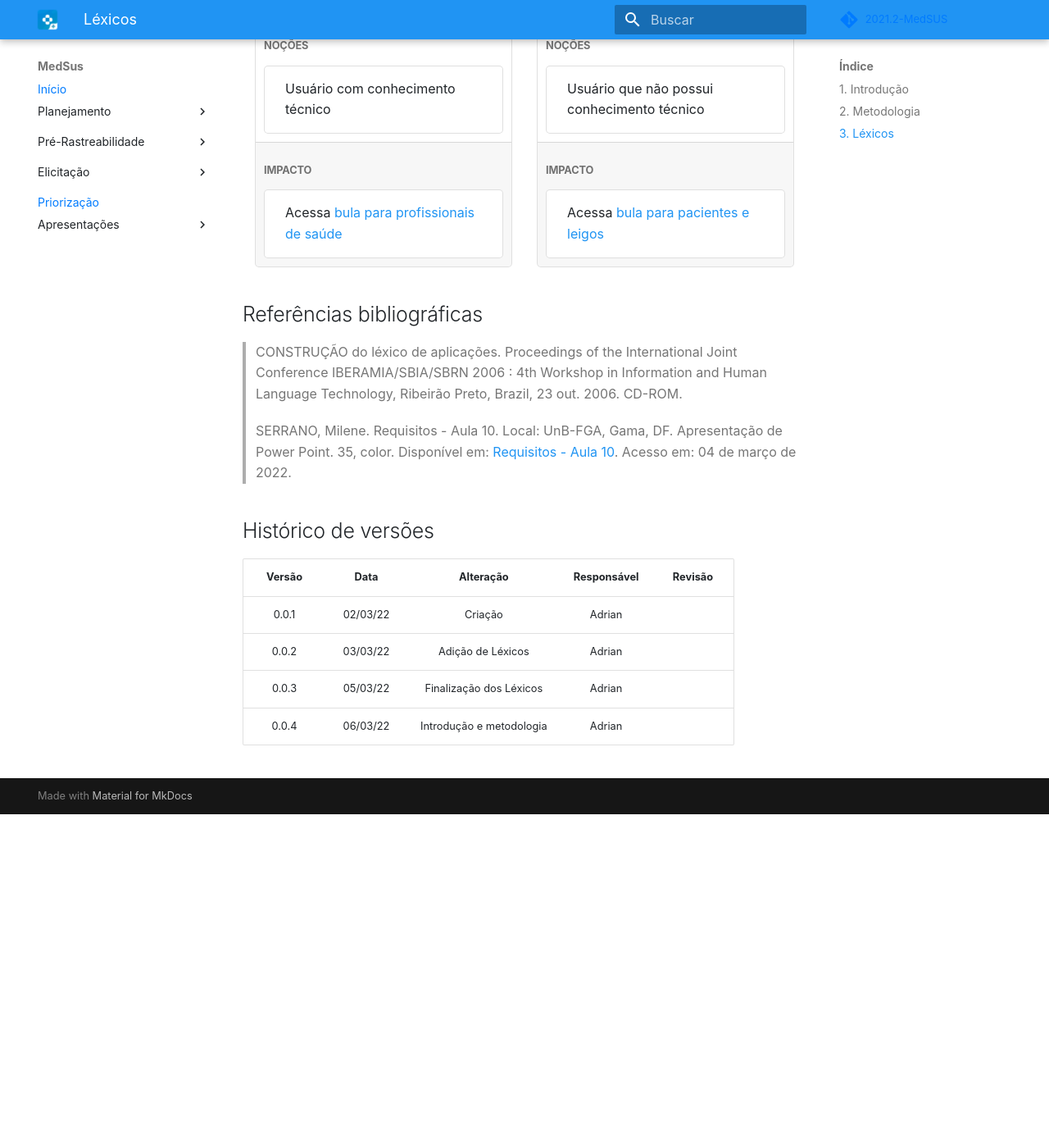
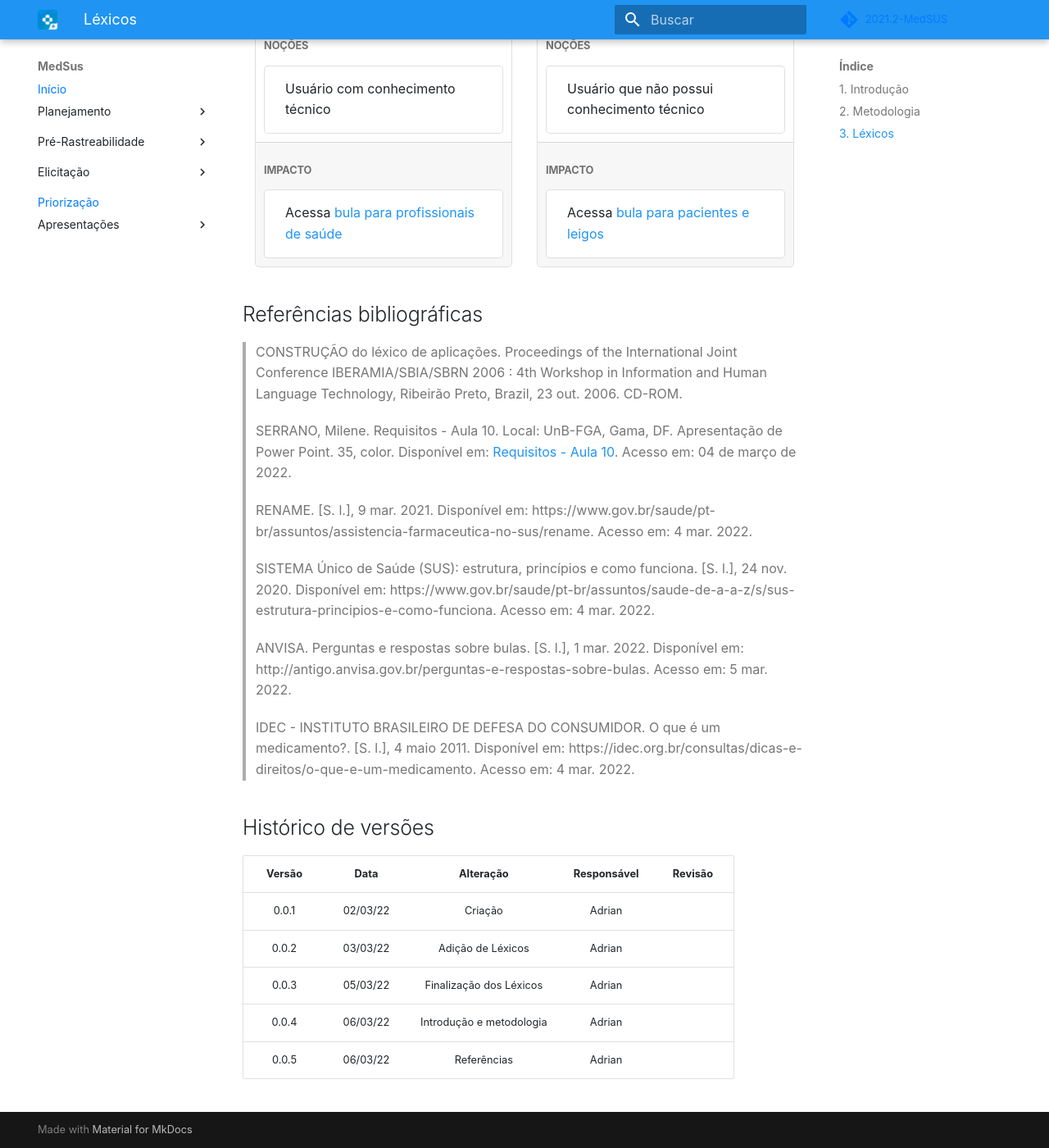
Before and after one commit to Requisitos-de-Software/2021.2-MedSUS, an MkDocs documentation site: the page built from docs/modeling/lexicos.md, in a window 1280 px wide and 1400 px high, scrolled down 9131 px. Shown: the whole window at 82% size. Built offline with MkDocs 1.6.1 and Material for MkDocs 9.7.7, drawn with Linux system fonts in a browser that asks for light colours; some web fonts are replaced; comment, search, counter and statistics services are not loaded; before the commit the page ends 10124 px from its top, so only the background shows below that.

Commit message:
Mais referencias

```diff
--- a/docs/modeling/lexicos.md
+++ b/docs/modeling/lexicos.md
@@ -632,8 +632,16 @@
 ## Referências bibliográficas
 
 > CONSTRUÇÃO do léxico de aplicações. Proceedings of the International Joint Conference IBERAMIA/SBIA/SBRN 2006 : 4th Workshop in Information and Human Language Technology, Ribeirão Preto, Brazil, 23 out. 2006. CD-ROM.
->
+
 > SERRANO, Milene. Requisitos - Aula 10. Local: UnB-FGA, Gama, DF. Apresentação de Power Point. 35, color. Disponível em: [Requisitos - Aula 10](https://aprender3.unb.br/pluginfile.php/1668162/mod_resource/content/1/Aula%2010.pdf). Acesso em: 04 de março de 2022.
+
+> RENAME. [S. l.], 9 mar. 2021. Disponível em: https://www.gov.br/saude/pt-br/assuntos/assistencia-farmaceutica-no-sus/rename. Acesso em: 4 mar. 2022.
+
+> SISTEMA Único de Saúde (SUS): estrutura, princípios e como funciona. [S. l.], 24 nov. 2020. Disponível em: https://www.gov.br/saude/pt-br/assuntos/saude-de-a-a-z/s/sus-estrutura-principios-e-como-funciona. Acesso em: 4 mar. 2022.
+
+> ANVISA. Perguntas e respostas sobre bulas. [S. l.], 1 mar. 2022. Disponível em: http://antigo.anvisa.gov.br/perguntas-e-respostas-sobre-bulas. Acesso em: 5 mar. 2022.
+
+> IDEC - INSTITUTO BRASILEIRO DE DEFESA DO CONSUMIDOR. O que é um medicamento?. [S. l.], 4 maio 2011. Disponível em: https://idec.org.br/consultas/dicas-e-direitos/o-que-e-um-medicamento. Acesso em: 4 mar. 2022.
 
 ## Histórico de versões
 
@@ -643,6 +651,7 @@ Versão|Data|Alteração|Responsável|Revisão|
 0.0.2|03/03/22|Adição de Léxicos|Adrian||
 0.0.3|05/03/22|Finalização dos Léxicos|Adrian||
 0.0.4|06/03/22|Introdução e metodologia|Adrian||
+0.0.5|06/03/22|Referências|Adrian||
 
 <style>
     .paragraph {text-indent: 20px; text-align: justify}
```
